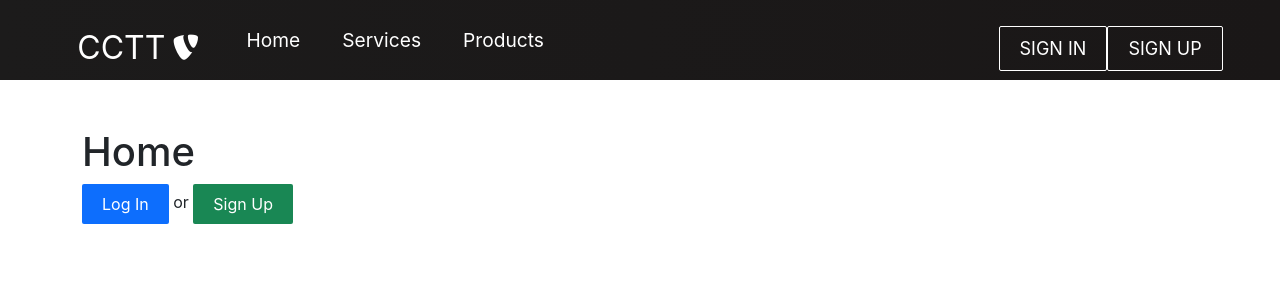
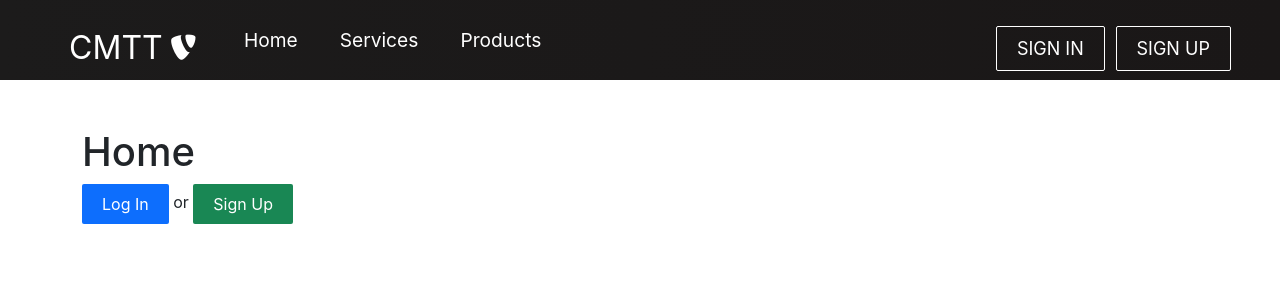
Before and after one commit to SF-341/searchbed, a React (Create React App) app: page / in a window 1280 px wide. Shown: the top 300 px of the page. Built offline with nearby package versions, Linux system fonts and the light colour scheme; no server answers.

Commit message:
navbar update

```diff
--- a/src/components/navbar.js
+++ b/src/components/navbar.js
@@ -38,7 +38,7 @@ const Navbar = () => {
       <nav className='navbar'>
         <div className='navbar-container'>
           <Link to='/' className='navbar-logo' onClick={closeMobileMenu}>
-            CCTT
+            CMTT
             <i class='fab fa-typo3' />
           </Link>
           <div className='menu-icon' onClick={handleClick}>
@@ -92,7 +92,7 @@ const Navbar = () => {
             </li>
           </ul>
           {!currentUser ? button && <Link to='/login' ><Button  buttonStyle='btn--outline' >SIGN IN</Button></Link>
-            : button && <Button buttonStyle='btn--outline'>SIGN OUT</Button>}
+            : button && <Button buttonStyle='btn--outline'>SIGN OUT</Button>}<>&nbsp;&nbsp;</>
             {!currentUser ? button && <Link to='/signup' ><Button  buttonStyle='btn--outline' >SIGN UP</Button></Link>
             : <></>}
 
```
